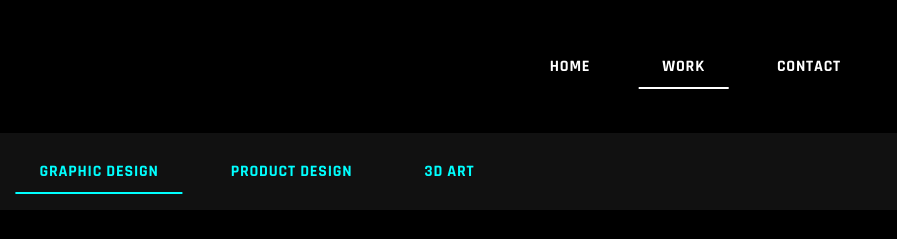
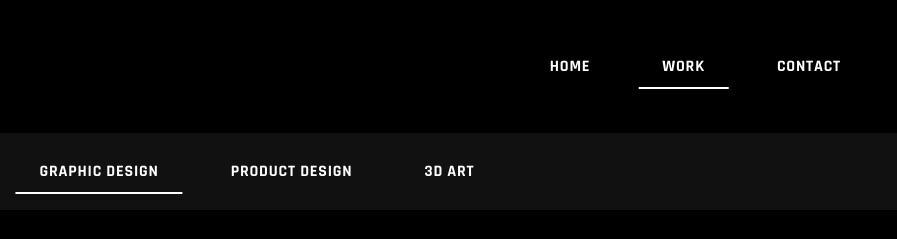
Before and after one commit to ygmgraphics/portfolio, a plain HTML site: page portfolio.html in a window 1280 px wide. Shown: the top 239 px of the page, 383-1280 px from the left. Drawn offline with Linux system fonts and the light colour scheme.

Commit message:
color fix

```diff
--- a/portfolio.html
+++ b/portfolio.html
@@ -74,7 +74,7 @@
             /* Increase padding to make buttons wider */
             transition: all 0.3s ease;
             position: relative;
-            color: aqua;
+            color: #ffffff;
             font-weight: 700;
             letter-spacing: 0.05em;
             white-space: nowrap;
@@ -95,12 +95,12 @@
         }
 
         .category-btn.active::after {
-            background-color: aqua;
+            background-color: #ffffff;
             width: 100%;
         }
 
         .category-btn:hover::after {
-            background-color: aqua;
+            background-color: #ffffff;
             width: 100%;
         }
 
```
